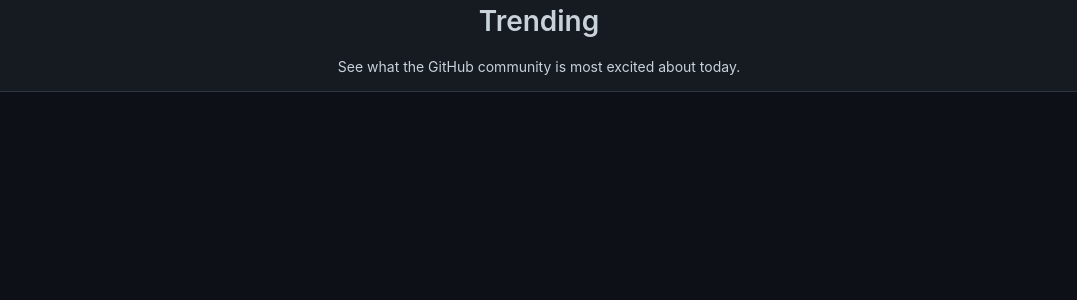
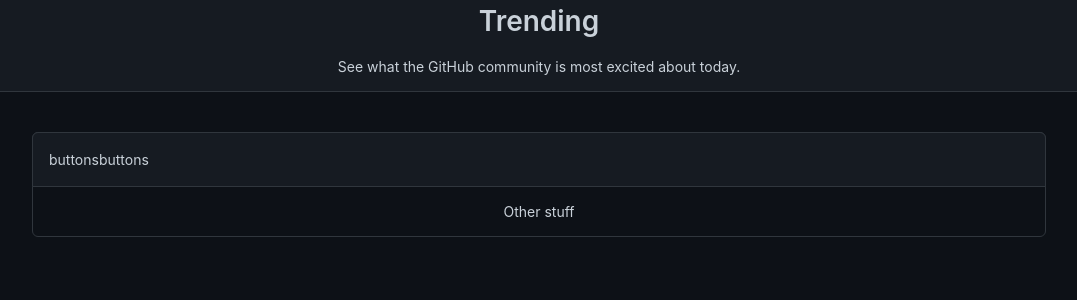
Before and after one commit to antjamesbird/cm-project, a React (Create React App) app in the folder my-app/: page / in a window 1280 px wide. Shown: the top 300 px of the page, without its empty margins (101-1178 px from the left). Built offline with nearby package versions, Linux system fonts and the light colour scheme.

Commit message:
add filter component

```diff
--- a/my-app/src/App.css
+++ b/my-app/src/App.css
@@ -30,3 +30,25 @@
   background-color: var(--color-canvas-subtle);
   border-bottom: 1px solid var(--color-border-default);
 }
+
+.container {
+  max-width: 1012px;
+  margin: 40px auto 0 auto;
+  background-color: var(--color-canvas-default);
+  border-color: var(--color-border-default);
+  border-style: solid;
+  border-width: 1px;
+  border-radius: 6px;
+}
+
+.filter-container {
+  padding: 16px;
+  margin: -1px -1px 0;
+  background-color: var(--color-canvas-subtle);
+  border-color: var(--color-border-default);
+  border-style: solid;
+  border-width: 1px;
+  border-top-left-radius: 6px;
+  border-top-right-radius: 6px;
+  display: flex;
+}
--- a/my-app/src/App.tsx
+++ b/my-app/src/App.tsx
@@ -1,5 +1,5 @@
-// import * as React from "react";
 import Header from "./components/Header";
+import Filters from "./components/Filters";
 import "./App.css";
 
 function App() {
@@ -9,6 +9,10 @@
         title="Trending"
         subText="See what the GitHub community is most excited about today."
       />
+      <div className="container">
+        <Filters />
+        <p>Other stuff</p>
+      </div>
     </div>
   );
 }
--- /dev/null
+++ b/my-app/src/components/Filters.tsx
@@ -0,0 +1,14 @@
+import * as React from "react";
+
+interface IFiltersProps {}
+
+const Filters: React.FunctionComponent<IFiltersProps> = (props) => {
+  return (
+    <div className="filter-container">
+      <div className="primary">buttons</div>
+      <div className="secondary">buttons</div>
+    </div>
+  );
+};
+
+export default Filters;
```
